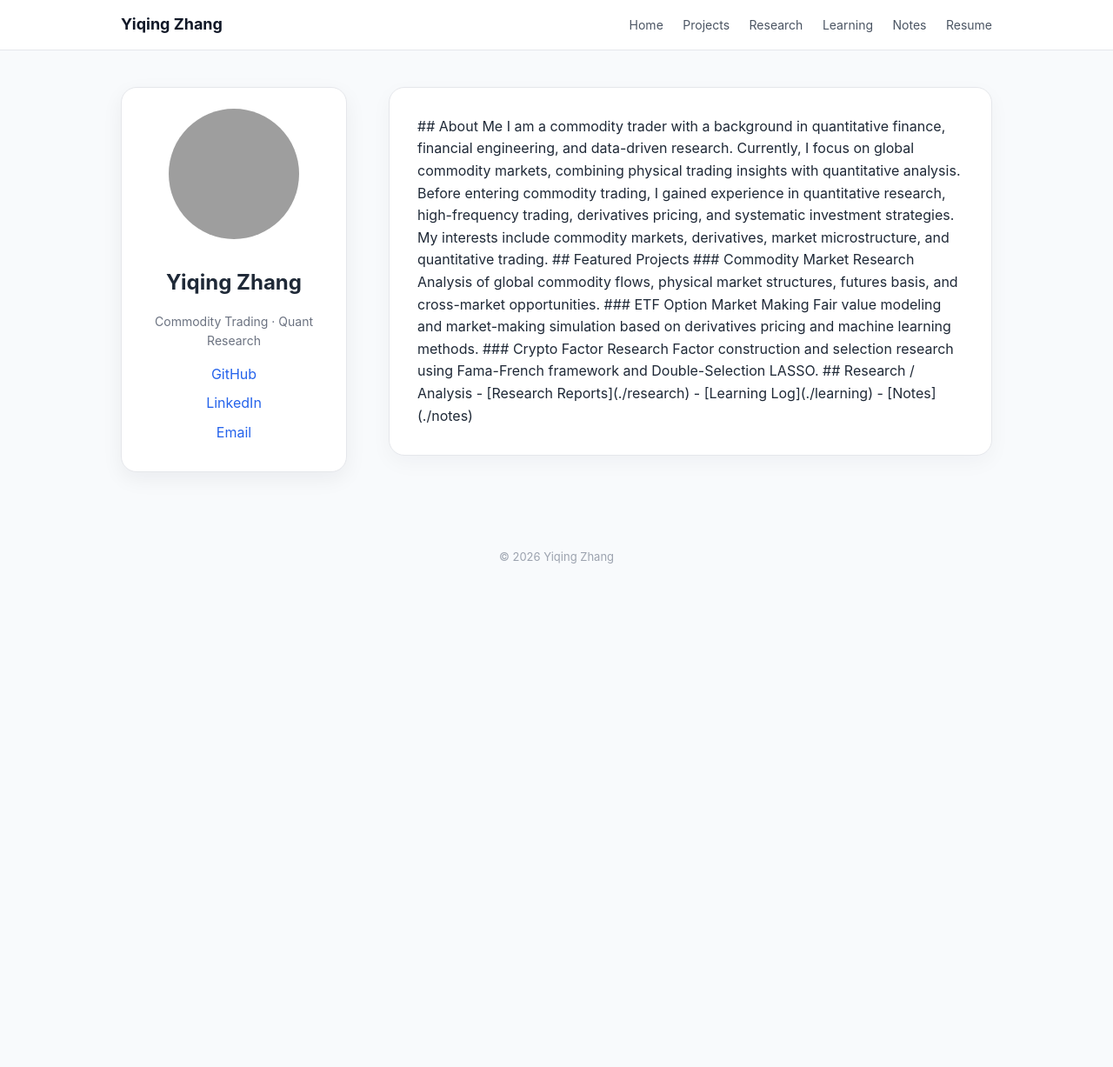
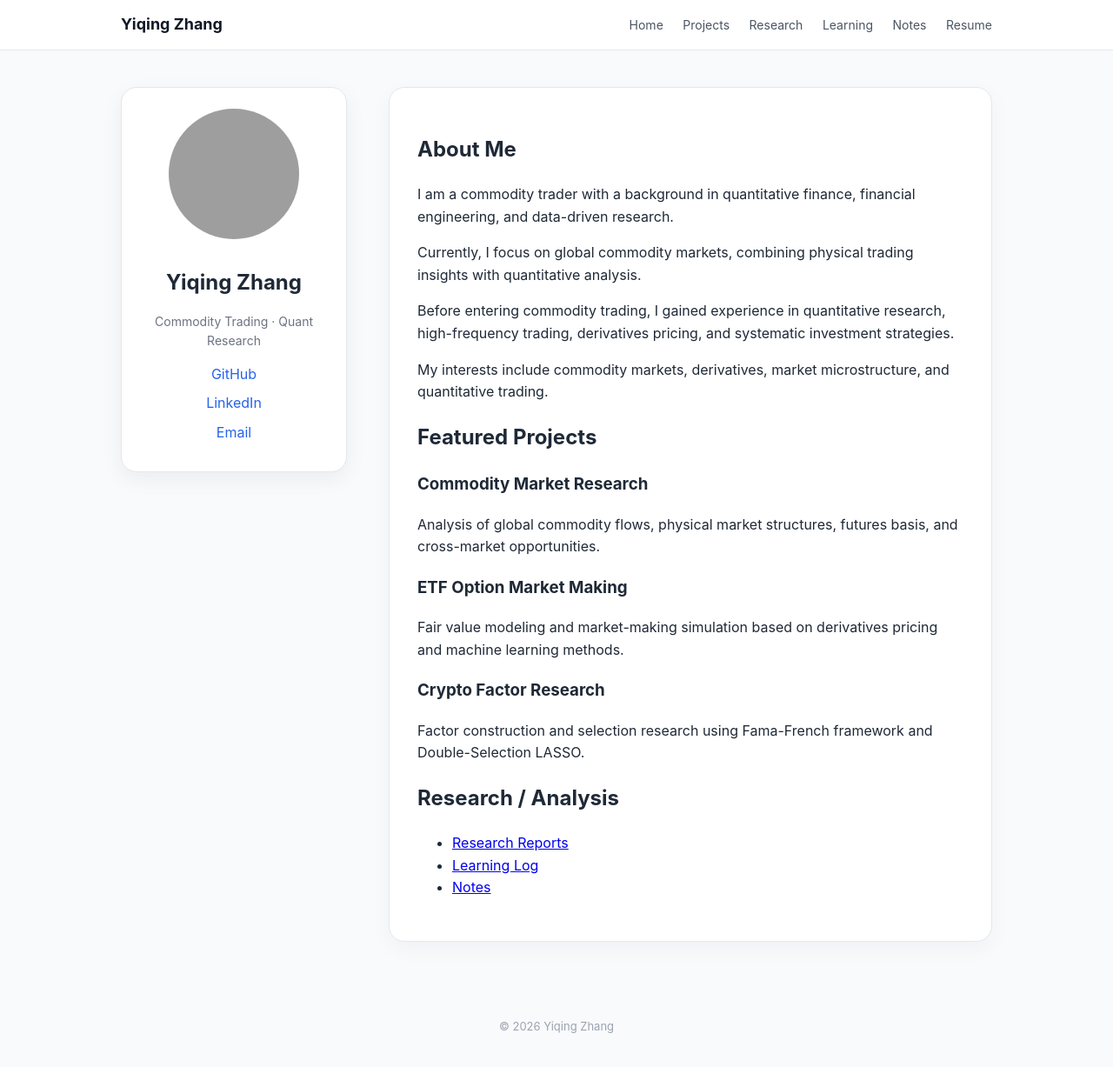
Before and after one commit to yiqing-cheung/yiqing-cheung.github.io, a Jekyll site: the page built from index.md, in a window 1280 px wide and 1236 px high. Shown: the top 1227 px of the window at 87% size. Built offline with Jekyll 4.4.1, drawn with Linux system fonts in a browser that asks for light colours; some of the changed lines change nothing that is shown; grey boxes are pictures that could not be loaded.

Commit message:
Update index.md

```diff
--- a/index.md
+++ b/index.md
@@ -6,53 +6,114 @@ title: Home
 <div class="hero">
 
   <aside class="profile-card">
-    <img src="./assets/images/avatar.jpg" alt="Shanshui Niu" class="avatar">
+
+    <img src="./assets/images/avatar.jpg"
+         alt="Yiqing Zhang"
+         class="avatar">
 
     <h1>Yiqing Zhang</h1>
 
-    <p>Commodity Trading · Quant Research</p>
+    <p>
+      Commodity Trading · Quant Research
+    </p>
 
     <div class="profile-links">
-      <a href="https://github.com/yiqing-cheung">GitHub</a>
-      <a href="linkedin.com/in/yiqing-zhang-quant">LinkedIn</a>
-      <a href="mailto:eaching.z@outlook.com">Email</a>
+
+      <a href="https://github.com/yiqing-cheung">
+        GitHub
+      </a>
+
+      <a href="https://www.linkedin.com/in/yiqing-zhang-quant">
+        LinkedIn
+      </a>
+
+      <a href="mailto:eaching.z@outlook.com">
+        Email
+      </a>
+
     </div>
+
   </aside>
+
 
   <section class="content-card">
 
-## About Me
 
-I am a commodity trader with a background in quantitative finance, financial engineering, and data-driven research.
+    <h2>About Me</h2>
 
-Currently, I focus on global commodity markets, combining physical trading insights with quantitative analysis.
+    <p>
+      I am a commodity trader with a background in quantitative finance,
+      financial engineering, and data-driven research.
+    </p>
 
-Before entering commodity trading, I gained experience in quantitative research, high-frequency trading, derivatives pricing, and systematic investment strategies.
+    <p>
+      Currently, I focus on global commodity markets, combining physical
+      trading insights with quantitative analysis.
+    </p>
 
-My interests include commodity markets, derivatives, market microstructure, and quantitative trading.
+    <p>
+      Before entering commodity trading, I gained experience in quantitative
+      research, high-frequency trading, derivatives pricing, and systematic
+      investment strategies.
+    </p>
+
+    <p>
+      My interests include commodity markets, derivatives, market microstructure,
+      and quantitative trading.
+    </p>
 
 
-## Featured Projects
-
-### Commodity Market Research
-
-Analysis of global commodity flows, physical market structures, futures basis, and cross-market opportunities.
+    <h2>Featured Projects</h2>
 
 
-### ETF Option Market Making
+    <h3>Commodity Market Research</h3>
 
-Fair value modeling and market-making simulation based on derivatives pricing and machine learning methods.
+    <p>
+      Analysis of global commodity flows, physical market structures,
+      futures basis, and cross-market opportunities.
+    </p>
 
 
-### Crypto Factor Research
+    <h3>ETF Option Market Making</h3>
 
-Factor construction and selection research using Fama-French framework and Double-Selection LASSO.
+    <p>
+      Fair value modeling and market-making simulation based on derivatives
+      pricing and machine learning methods.
+    </p>
 
-## Research / Analysis
 
-- [Research Reports](./research)
-- [Learning Log](./learning)
-- [Notes](./notes)
+    <h3>Crypto Factor Research</h3>
+
+    <p>
+      Factor construction and selection research using Fama-French framework
+      and Double-Selection LASSO.
+    </p>
+
+
+    <h2>Research / Analysis</h2>
+
+    <ul>
+
+      <li>
+        <a href="./research">
+          Research Reports
+        </a>
+      </li>
+
+      <li>
+        <a href="./learning">
+          Learning Log
+        </a>
+      </li>
+
+      <li>
+        <a href="./notes">
+          Notes
+        </a>
+      </li>
+
+    </ul>
+
 
   </section>
 
```
